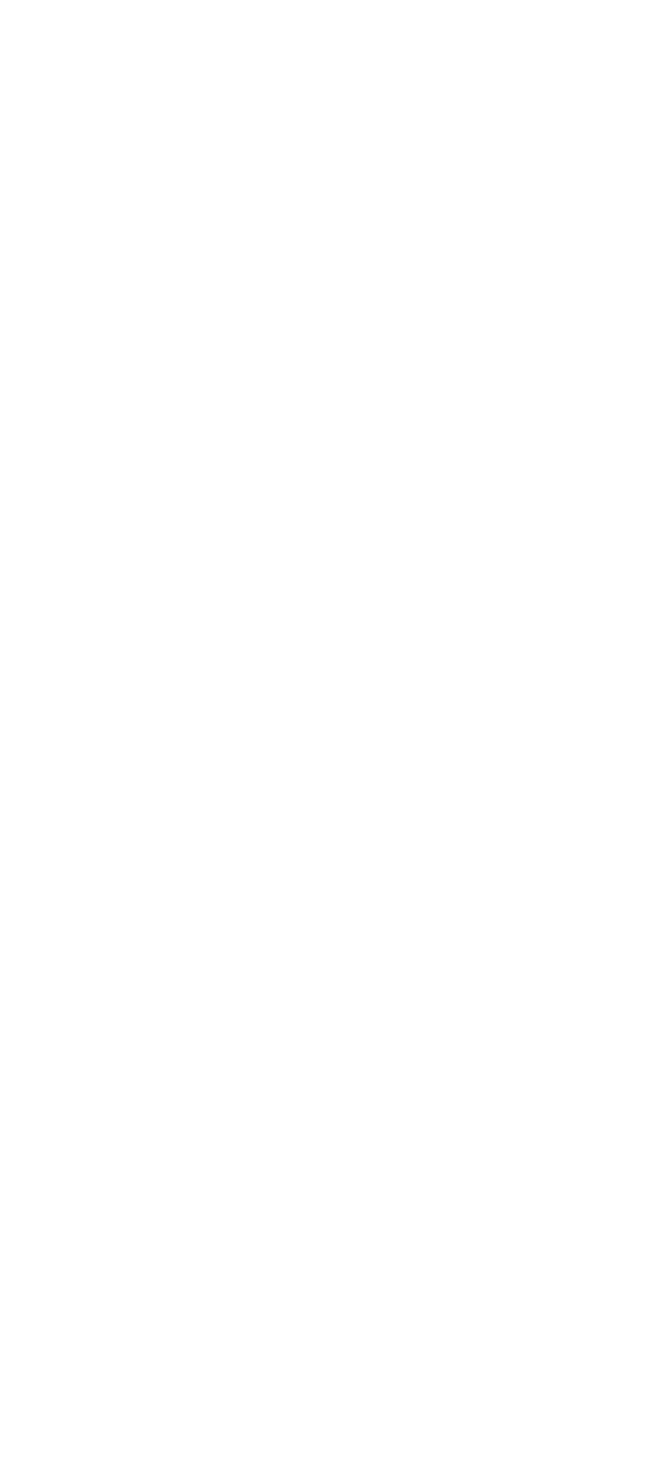
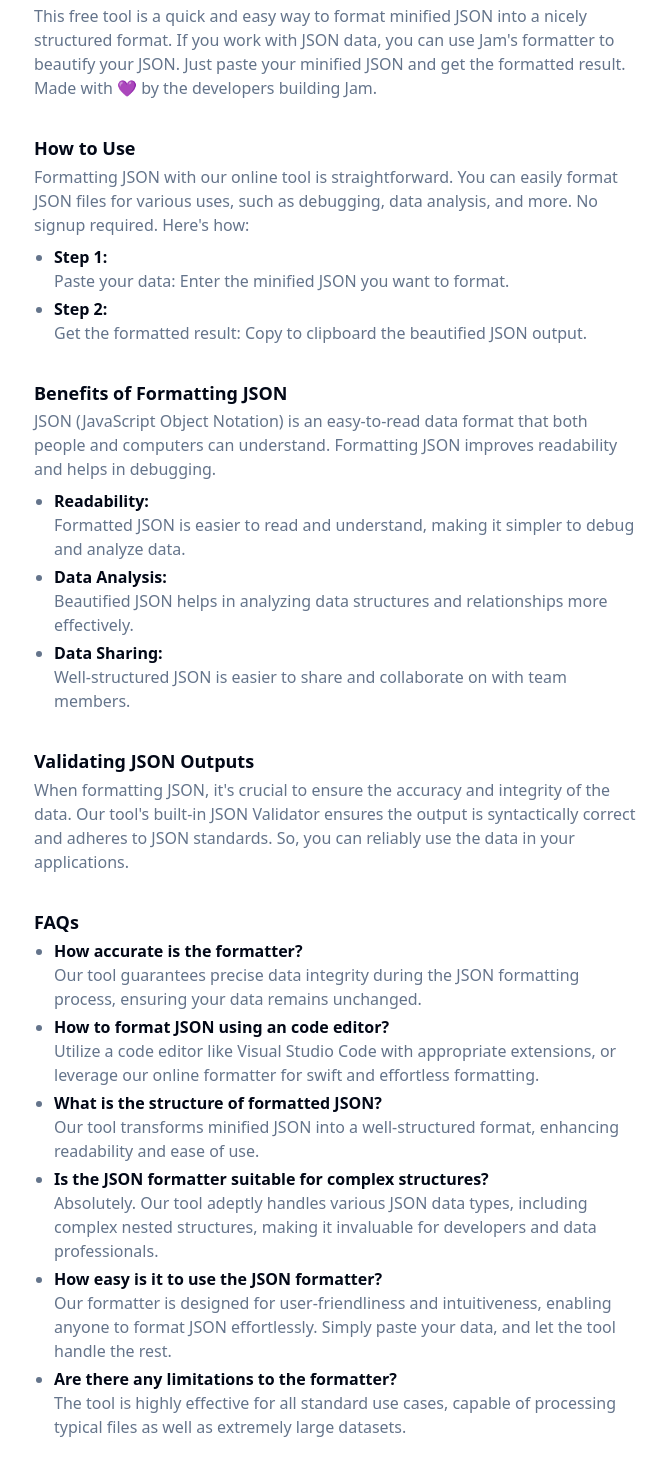
Before and after one commit to jamdotdev/jam-dev-utilities, a Next.js app: page /json-formatter in a window 1280 px wide. Shown: the part 1023-2490 px from the top of the page, without its empty margins (302-969 px from the left). Before the commit the page ends 800 px from the top, so only its background shows below. Built offline with nearby package versions, Linux system fonts and the light colour scheme.

Commit message:
feat: add json formatter SEO content

```diff
--- /dev/null
+++ b/components/seo/JsonFormatterSEO.tsx
@@ -0,0 +1,108 @@
+export default function JsonFormatterSEO() {
+  return (
+    <div className="content-wrapper">
+      <section>
+        <h2>Free, Open Source & Ad-free</h2>
+        <p>
+          This free tool is a quick and easy way to format minified JSON into a
+          nicely structured format. If you work with JSON data, you can use
+          Jam's formatter to beautify your JSON. Just paste your minified JSON
+          and get the formatted result. Made with 💜 by the developers building
+          Jam.
+        </p>
+      </section>
+
+      <section>
+        <h2>How to Use</h2>
+        <p>
+          Formatting JSON with our online tool is straightforward. You can
+          easily format JSON files for various uses, such as debugging, data
+          analysis, and more. No signup required. Here's how:
+        </p>
+        <ul>
+          <li>
+            <b>Step 1:</b> <br /> Paste your data: Enter the minified JSON you
+            want to format.
+          </li>
+          <li>
+            <b>Step 2:</b> <br /> Get the formatted result: Copy to clipboard
+            the beautified JSON output.
+          </li>
+        </ul>
+      </section>
+
+      <section>
+        <h2>Benefits of Formatting JSON</h2>
+        <p>
+          JSON (JavaScript Object Notation) is an easy-to-read data format that
+          both people and computers can understand. Formatting JSON improves
+          readability and helps in debugging.
+        </p>
+        <ul>
+          <li>
+            <b>Readability:</b> <br /> Formatted JSON is easier to read and
+            understand, making it simpler to debug and analyze data.
+          </li>
+          <li>
+            <b>Data Analysis:</b> <br /> Beautified JSON helps in analyzing data
+            structures and relationships more effectively.
+          </li>
+          <li>
+            <b>Data Sharing:</b> <br /> Well-structured JSON is easier to share
+            and collaborate on with team members.
+          </li>
+        </ul>
+      </section>
+
+      <section>
+        <h2>Validating JSON Outputs</h2>
+        <p>
+          When formatting JSON, it's crucial to ensure the accuracy and
+          integrity of the data. Our tool's built-in JSON Validator ensures the
+          output is syntactically correct and adheres to JSON standards. So, you
+          can reliably use the data in your applications.
+        </p>
+      </section>
+
+      <section>
+        <h2>FAQs</h2>
+        <ul>
+          <li>
+            <b>How accurate is the formatter?</b> <br />
+            Our tool guarantees precise data integrity during the JSON
+            formatting process, ensuring your data remains unchanged.
+          </li>
+          <li>
+            <b>How to format JSON using an code editor?</b> <br />
+            Utilize a code editor like Visual Studio Code with appropriate
+            extensions, or leverage our online formatter for swift and
+            effortless formatting.
+          </li>
+          <li>
+            <b>What is the structure of formatted JSON?</b> <br />
+            Our tool transforms minified JSON into a well-structured format,
+            enhancing readability and ease of use.
+          </li>
+          <li>
+            <b>Is the JSON formatter suitable for complex structures?</b>
+            <br />
+            Absolutely. Our tool adeptly handles various JSON data types,
+            including complex nested structures, making it invaluable for
+            developers and data professionals.
+          </li>
+          <li>
+            <b>How easy is it to use the JSON formatter?</b> <br />
+            Our formatter is designed for user-friendliness and intuitiveness,
+            enabling anyone to format JSON effortlessly. Simply paste your data,
+            and let the tool handle the rest.
+          </li>
+          <li>
+            <b>Are there any limitations to the formatter?</b> <br />
+            The tool is highly effective for all standard use cases, capable of
+            processing typical files as well as extremely large datasets.
+          </li>
+        </ul>{" "}
+      </section>
+    </div>
+  );
+}
--- a/pages/json-formatter.tsx
+++ b/pages/json-formatter.tsx
@@ -7,6 +7,8 @@ import { Label } from "@/components/ds/LabelComponent";
 import Header from "@/components/Header";
 import { useCopyToClipboard } from "@/components/hooks/useCopyToClipboard";
 import { CMDK } from "@/components/CMDK";
+import JsonFormatterSEO from "../components/seo/JsonFormatterSEO";
+import CallToActionGrid from "../components/CallToActionGrid";
 
 export default function JSONFormatter() {
   const [input, setInput] = useState("");
@@ -44,7 +46,7 @@ export default function JSONFormatter() {
         />
       </section>
 
-      <section className="container max-w-2xl">
+      <section className="container max-w-2xl mb-6">
         <Card className="flex flex-col p-6 hover:shadow-none shadow-none rounded-xl">
           <div>
             <Label>JSON</Label>
@@ -63,6 +65,12 @@ export default function JSONFormatter() {
           </div>
         </Card>
       </section>
+
+      <CallToActionGrid />
+
+      <section className="container max-w-2xl">
+        <JsonFormatterSEO />
+      </section>
     </main>
   );
 }
```
